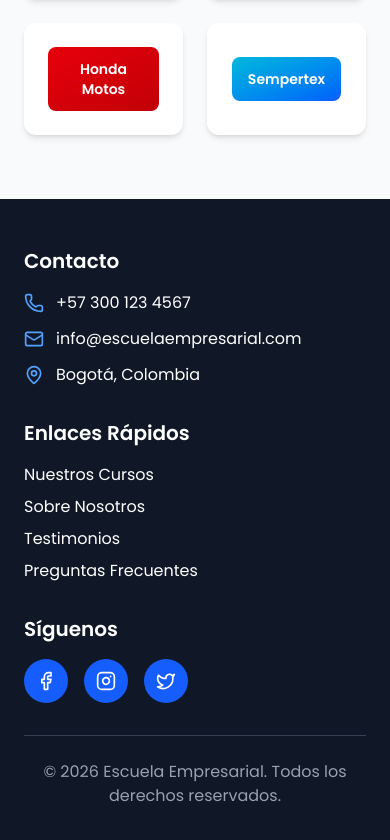
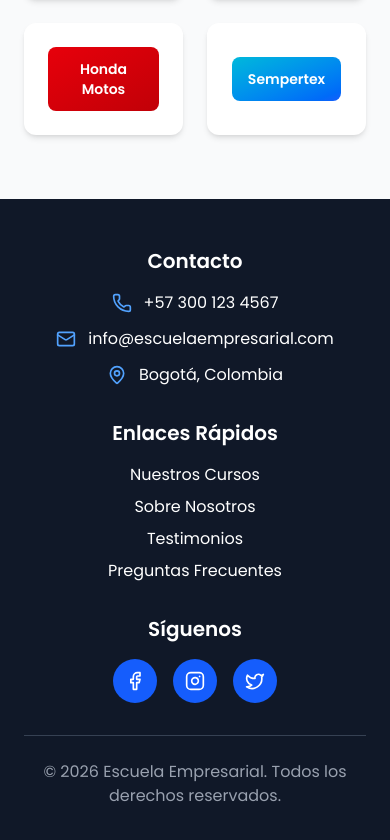
Before and after one commit to angelaalfaro1033-byte/escuela-empresarial-landing, a React (Vite) app: page / in a window 390 px wide. Shown: the part 2911-3751 px from the top of the page. Built offline with nearby package versions, Linux system fonts and the light colour scheme.

Commit message:
centrado en movill

```diff
--- a/src/app/components/Footer.tsx
+++ b/src/app/components/Footer.tsx
@@ -4,20 +4,21 @@ export function Footer() {
   return (
     <footer className="bg-gray-900 text-white py-12 px-6">
       <div className="max-w-7xl mx-auto">
-        <div className="grid grid-cols-1 md:grid-cols-3 gap-8 mb-8">
+        <div className="grid grid-cols-1 md:grid-cols-3 gap-8 mb-8 text-center md:text-left">
+
           {/* Contact Info */}
           <div>
             <h3 className="text-xl font-semibold mb-4">Contacto</h3>
             <div className="space-y-3">
-              <div className="flex items-center gap-3">
+              <div className="flex items-center justify-center md:justify-start gap-3">
                 <Phone className="w-5 h-5 text-blue-400" />
                 <span>+57 300 123 4567</span>
               </div>
-              <div className="flex items-center gap-3">
+              <div className="flex items-center justify-center md:justify-start gap-3">
                 <Mail className="w-5 h-5 text-blue-400" />
                 <span>info@escuelaempresarial.com</span>
               </div>
-              <div className="flex items-center gap-3">
+              <div className="flex items-center justify-center md:justify-start gap-3">
                 <MapPin className="w-5 h-5 text-blue-400" />
                 <span>Bogotá, Colombia</span>
               </div>
@@ -54,7 +55,7 @@ export function Footer() {
           {/* Social Media */}
           <div>
             <h3 className="text-xl font-semibold mb-4">Síguenos</h3>
-            <div className="flex gap-4">
+            <div className="flex justify-center md:justify-start gap-4">
               <a
                 href="#"
                 className="bg-blue-600 p-3 rounded-full hover:bg-blue-700 transition-colors"
```
